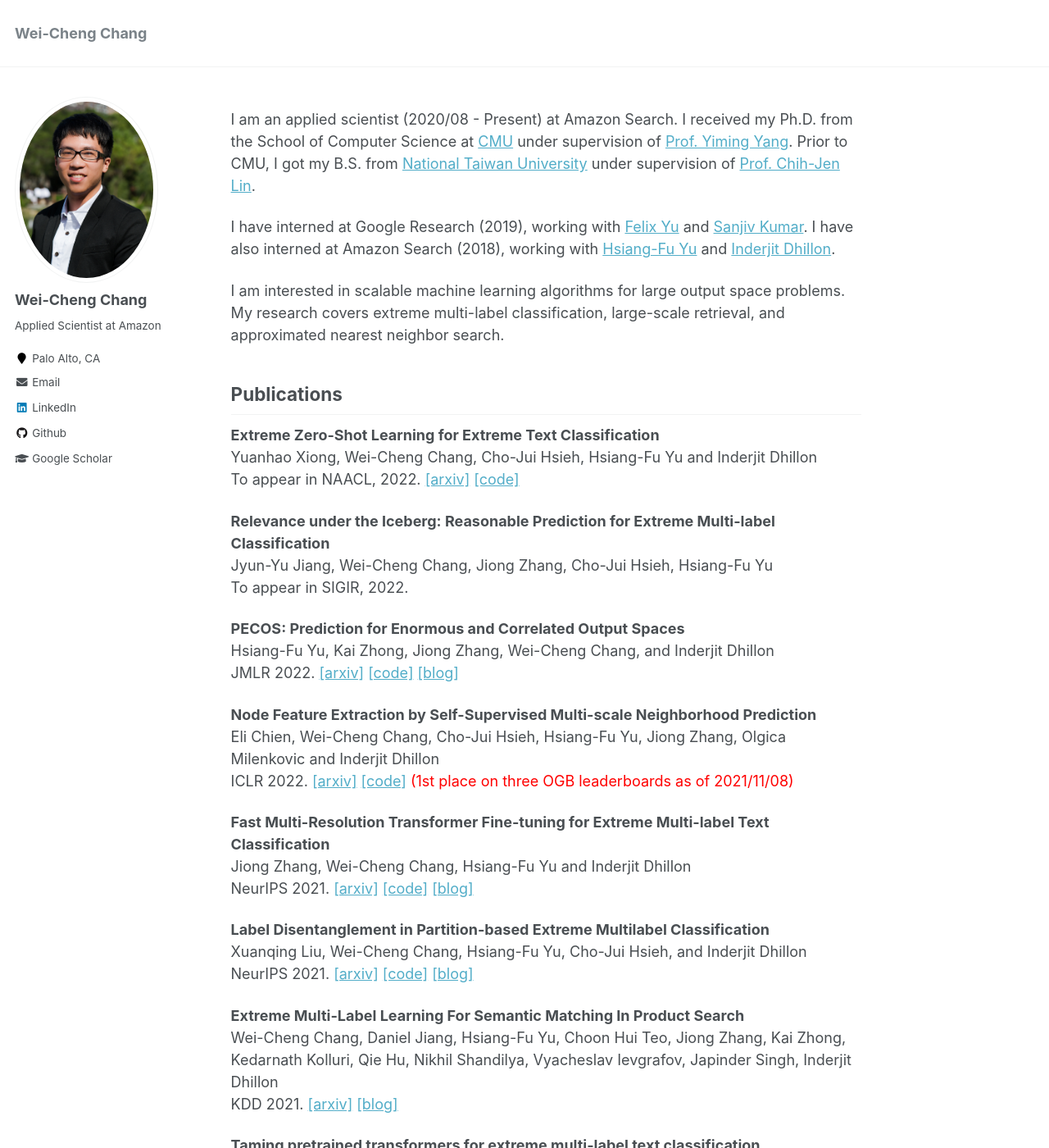
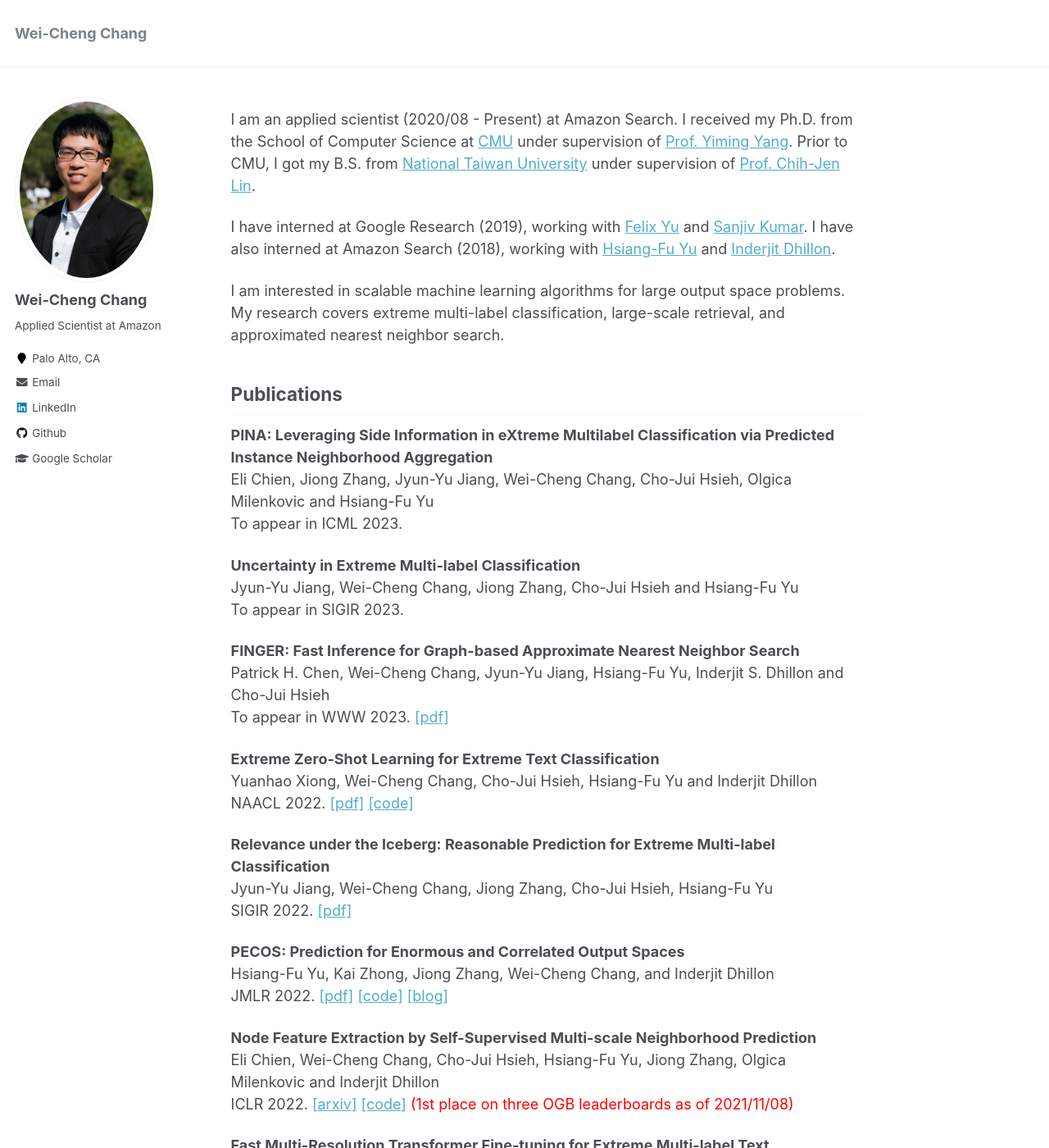
Before and after one commit to OctoberChang/OctoberChang.github.io, a Jekyll site: the page built from _pages/about.md, in a window 1280 px wide and 1400 px high. Shown: the whole window at 82% size. Built offline with Jekyll 4.4.1, drawn with Linux system fonts in a browser that asks for light colours.

Commit message:
Update Paper List

```diff
--- a/_pages/about.md
+++ b/_pages/about.md
@@ -24,20 +24,34 @@ My research covers extreme multi-label classification, large-scale retrieval, an
 
 
 ## Publications
+**PINA: Leveraging Side Information in eXtreme Multilabel Classification via Predicted Instance Neighborhood Aggregation**
+<br>Eli Chien, Jiong Zhang, Jyun-Yu Jiang, Wei-Cheng Chang, Cho-Jui Hsieh, Olgica Milenkovic and Hsiang-Fu Yu
+<br>To appear in ICML 2023.
+
+**Uncertainty in Extreme Multi-label Classification**
+<br>Jyun-Yu Jiang, Wei-Cheng Chang, Jiong Zhang, Cho-Jui Hsieh and Hsiang-Fu Yu
+<br>To appear in SIGIR 2023.
+
+**FINGER: Fast Inference for Graph-based Approximate Nearest Neighbor Search**
+<br>Patrick H. Chen, Wei-Cheng Chang, Jyun-Yu Jiang, Hsiang-Fu Yu, Inderjit S. Dhillon and Cho-Jui Hsieh
+<br>To appear in WWW 2023.
+[[pdf]](https://www.amazon.science/publications/finger-fast-inference-for-graph-based-approximate-nearest-neighbor-search)
+
 **Extreme Zero-Shot Learning for Extreme Text Classification**
 <br>Yuanhao Xiong, Wei-Cheng Chang, Cho-Jui Hsieh, Hsiang-Fu Yu and Inderjit Dhillon
-<br>To appear in NAACL, 2022.
-[[arxiv]](https://arxiv.org/abs/2112.08652)
+<br>NAACL 2022.
+[[pdf]](https://aclanthology.org/2022.naacl-main.399/)
 [[code]](https://github.com/amzn/pecos/tree/mainline/examples/MACLR)
 
 **Relevance under the Iceberg: Reasonable Prediction for Extreme Multi-label Classification**
 <br>Jyun-Yu Jiang, Wei-Cheng Chang, Jiong Zhang, Cho-Jui Hsieh, Hsiang-Fu Yu
-<br>To appear in SIGIR, 2022.
+<br>SIGIR 2022.
+[[pdf]](https://dl.acm.org/doi/abs/10.1145/3477495.3531767)
 
 **PECOS: Prediction for Enormous and Correlated Output Spaces**
 <br>Hsiang-Fu Yu, Kai Zhong, Jiong Zhang, Wei-Cheng Chang, and Inderjit Dhillon
 <br>JMLR 2022.
-[[arxiv]](https://arxiv.org/abs/2010.05878)
+[[pdf]](https://www.jmlr.org/papers/volume23/21-0085/21-0085.pdf)
 [[code]](https://github.com/amzn/pecos)
 [[blog]](https://www.amazon.science/blog/amazon-open-sources-library-for-prediction-over-large-output-spaces)
 
```
